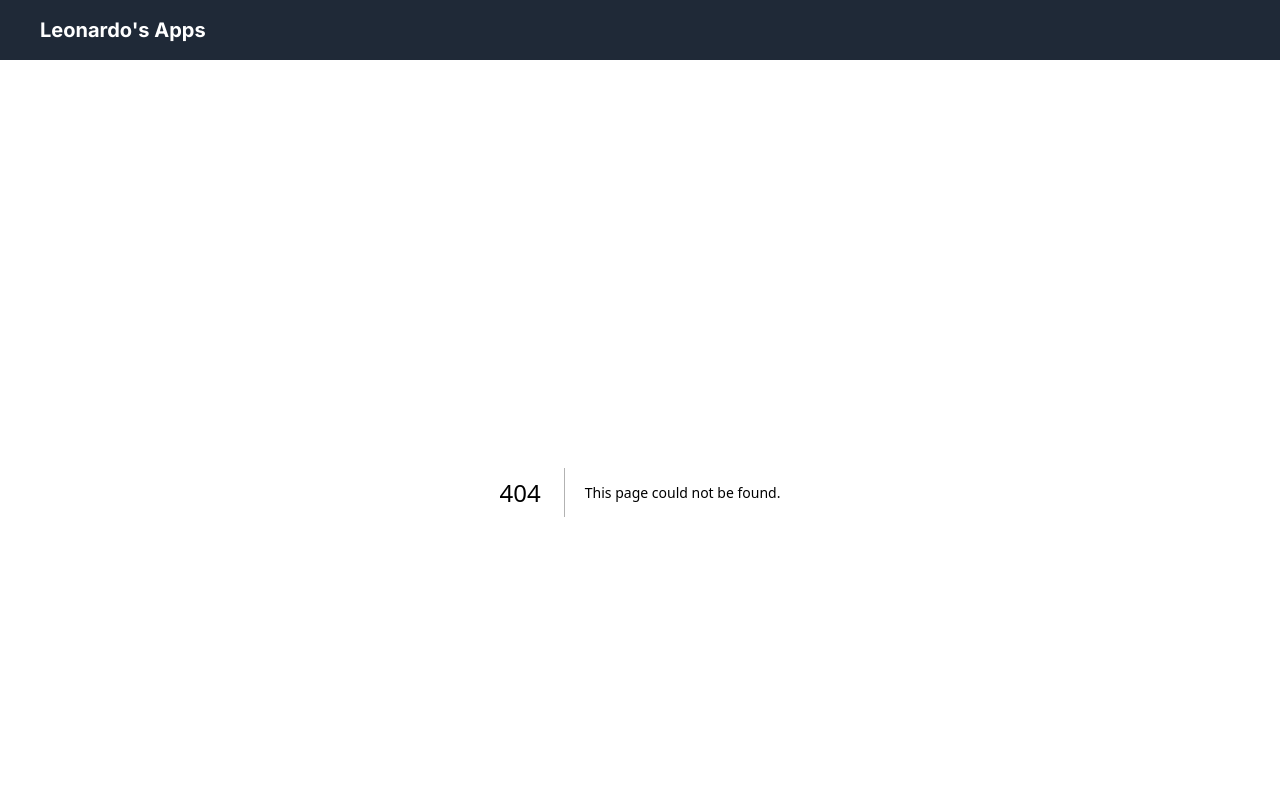
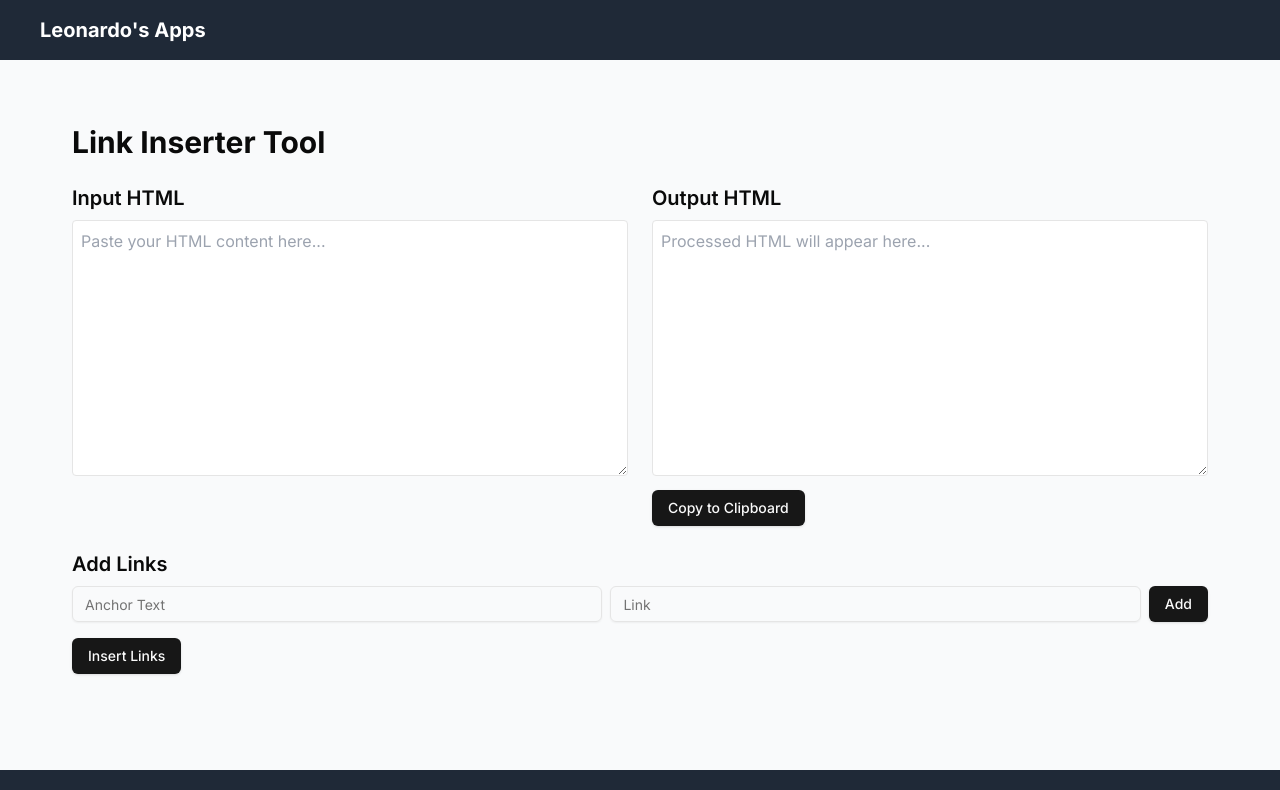
Before and after one commit to Tuanyk/leoapps, a Next.js app: page /tools/link-inserter in a window 1280 px wide. Before the commit this address had no page. Shown: the top 790 px of the page. Built offline with nearby package versions, Linux system fonts and the light colour scheme.

Commit message:
1734321049

```diff
--- /dev/null
+++ b/app/tools/link-inserter/layout.tsx
@@ -0,0 +1,32 @@
+import type { Metadata } from 'next'
+import { BASE_URL } from '../../utils/config';
+
+
+export const metadata: Metadata = {
+  title: 'Luck Estimator - Test Your Gacha Luck',
+  description: 'Estimate your luck with our gacha-style game. See how fortunate you are in this fun and interactive tool!',
+  openGraph: {
+    title: 'Luck Estimator - Test Your Gacha Luck',
+    description: 'Estimate your luck with our gacha-style game. See how fortunate you are in this fun and interactive tool!',
+    url: `${BASE_URL}/tools/luck-estimator`,
+    siteName: 'Luck Estimator by Leonardo',
+    locale: 'en_US',
+    type: 'website',
+  },
+  twitter: {
+    card: 'summary_large_image',
+    title: 'Luck Estimator - Test Your Gacha Luck',
+    description: 'Estimate your luck with our gacha-style game. See how fortunate you are in this fun and interactive tool!',
+  },
+  alternates: {
+    canonical: `${BASE_URL}/tools/luck-estimator`,
+  }
+}
+
+export default function LuckEstimatorLayout({
+  children,
+}: {
+  children: React.ReactNode
+}) {
+  return <>{children}</>
+}
--- /dev/null
+++ b/app/tools/link-inserter/linkInserter.tsx
@@ -0,0 +1,93 @@
+'use client'
+
+import { useState } from 'react'
+import { Button } from '@/components/ui/button'
+import { Input } from '@/components/ui/input'
+
+interface LinkItem {
+  anchorText: string
+  link: string
+}
+
+interface LinkInserterProps {
+  inputContent: string
+  setOutputContent: (content: string) => void
+  setSummary: (summary: { inserted: string[], notFound: string[] }) => void
+}
+
+export default function LinkInserter({ inputContent, setOutputContent, setSummary }: LinkInserterProps) {
+  const [linkItems, setLinkItems] = useState<LinkItem[]>([])
+  const [anchorText, setAnchorText] = useState('')
+  const [link, setLink] = useState('')
+
+  const addLinkItem = () => {
+    if (anchorText && link) {
+      setLinkItems([...linkItems, { anchorText, link }])
+      setAnchorText('')
+      setLink('')
+    }
+  }
+
+  const insertLinks = () => {
+    let content = inputContent
+    const inserted: string[] = []
+    const notFound: string[] = []
+
+    linkItems.forEach(({ anchorText, link }) => {
+      const regex = new RegExp(`\\b${anchorText}\\b`, 'gi')
+      const matches = content.match(regex)
+
+      if (matches) {
+        const randomIndex = Math.floor(Math.random() * matches.length)
+        let replaced = false
+        content = content.replace(regex, (match) => {
+          if (!replaced && Math.random() < 1 / (matches.length - randomIndex)) {
+            replaced = true
+            inserted.push(`${anchorText} -> ${link}`)
+            return `<a href="${link}">${match}</a>`
+          }
+          return match
+        })
+      } else {
+        notFound.push(`${anchorText} -> ${link}`)
+      }
+    })
+
+    setOutputContent(content)
+    setSummary({ inserted, notFound })
+  }
+
+  return (
+    <div className="mt-6">
+      <h2 className="text-xl font-semibold mb-2">Add Links</h2>
+      <div className="flex space-x-2 mb-4">
+        <Input
+          type="text"
+          value={anchorText}
+          onChange={(e) => setAnchorText(e.target.value)}
+          placeholder="Anchor Text"
+          className="flex-grow"
+        />
+        <Input
+          type="text"
+          value={link}
+          onChange={(e) => setLink(e.target.value)}
+          placeholder="Link"
+          className="flex-grow"
+        />
+        <Button onClick={addLinkItem}>Add</Button>
+      </div>
+      {linkItems.length > 0 && (
+        <div className="mb-4">
+          <h3 className="text-lg font-semibold mb-2">Link Items:</h3>
+          <ul className="list-disc list-inside">
+            {linkItems.map((item, index) => (
+              <li key={index}>{item.anchorText} -&gt; {item.link}</li>
+            ))}
+          </ul>
+        </div>
+      )}
+      <Button onClick={insertLinks}>Insert Links</Button>
+    </div>
+  )
+}
--- /dev/null
+++ b/app/tools/link-inserter/page.tsx
@@ -0,0 +1,110 @@
+'use client'
+
+import { useState } from 'react'
+import Head from 'next/head'
+import LinkInserter from './linkInserter'
+import { Button } from '@/components/ui/button'
+import { Copy } from 'lucide-react'
+
+export default function Home() {
+  const [inputContent, setInputContent] = useState('')
+  const [outputContent, setOutputContent] = useState('')
+  const [summary, setSummary] = useState<{ inserted: string[], notFound: string[] }>({ inserted: [], notFound: [] })
+  const [copyButtonText, setCopyButtonText] = useState('Copy to Clipboard')
+  const [copiedStates, setCopiedStates] = useState<{ [key: number]: boolean }>({})
+
+  const copyToClipboard = (text: string, index?: number) => {
+    navigator.clipboard.writeText(text).then(() => {
+      if (index !== undefined) {
+        setCopiedStates(prev => ({ ...prev, [index]: true }))
+        setTimeout(() => {
+          setCopiedStates(prev => ({ ...prev, [index]: false }))
+        }, 2000)
+      } else {
+        setCopyButtonText('Copied')
+        setTimeout(() => setCopyButtonText('Copy to Clipboard'), 2000)
+      }
+    }).catch(err => {
+      console.error('Failed to copy text: ', err)
+    })
+  }
+
+  return (
+    <div className="container mx-auto px-4 py-8">
+      <Head>
+        <title>Link Inserter Tool</title>
+        <meta name="description" content="Insert links into your HTML content easily with our Link Inserter Tool." />
+        <link rel="canonical" href="/tools/link-inserter" />
+      </Head>
+      <h1 className="text-3xl font-bold mb-6">Link Inserter Tool</h1>
+      <div className="grid grid-cols-1 md:grid-cols-2 gap-6">
+        <div>
+          <h2 className="text-xl font-semibold mb-2">Input HTML</h2>
+          <textarea
+            className="w-full h-64 p-2 border rounded"
+            value={inputContent}
+            onChange={(e) => setInputContent(e.target.value)}
+            placeholder="Paste your HTML content here..."
+          />
+        </div>
+        <div>
+          <h2 className="text-xl font-semibold mb-2">Output HTML</h2>
+          <textarea
+            className="w-full h-64 p-2 border rounded"
+            value={outputContent}
+            readOnly
+            placeholder="Processed HTML will appear here..."
+          />
+          <Button
+            onClick={() => copyToClipboard(outputContent)}
+            className="mt-2"
+          >
+            {copyButtonText}
+          </Button>
+        </div>
+      </div>
+      <LinkInserter
+        inputContent={inputContent}
+        setOutputContent={setOutputContent}
+        setSummary={setSummary}
+      />
+      {summary.notFound.length > 0 && (
+        <div className="mt-6">
+          <h2 className="text-xl font-semibold mb-2">Not Found Anchor Texts</h2>
+          {summary.notFound.map((item, index) => {
+            const [anchorText, link] = item.split(' -> ')
+            const htmlContent = `Xem thêm: <a href="${link}">${anchorText}</a>`
+            return (
+              <div key={index} className="p-2 border rounded mb-2">
+                <div className="flex justify-between items-center">
+                  <p>Xem thêm: <a href={link}>{anchorText}</a></p>
+                  <Button
+                    onClick={() => copyToClipboard(htmlContent, index)}
+                    size="sm"
+                    variant="outline"
+                  >
+                    <Copy className="w-4 h-4 mr-2" />
+                    {copiedStates[index] ? 'Copied' : 'Copy'}
+                  </Button>
+                </div>
+                <code className="block mt-2 bg-gray-100 p-2 rounded">
+                  {htmlContent}
+                </code>
+              </div>
+            )
+          })}
+        </div>
+      )}
+      {summary.inserted.length > 0 && (
+        <div className="mt-6">
+          <h2 className="text-xl font-semibold mb-2">Inserted Links</h2>
+          <ul className="list-disc list-inside">
+            {summary.inserted.map((item, index) => (
+              <li key={index}>{item}</li>
+            ))}
+          </ul>
+        </div>
+      )}
+    </div>
+  )
+}
```
